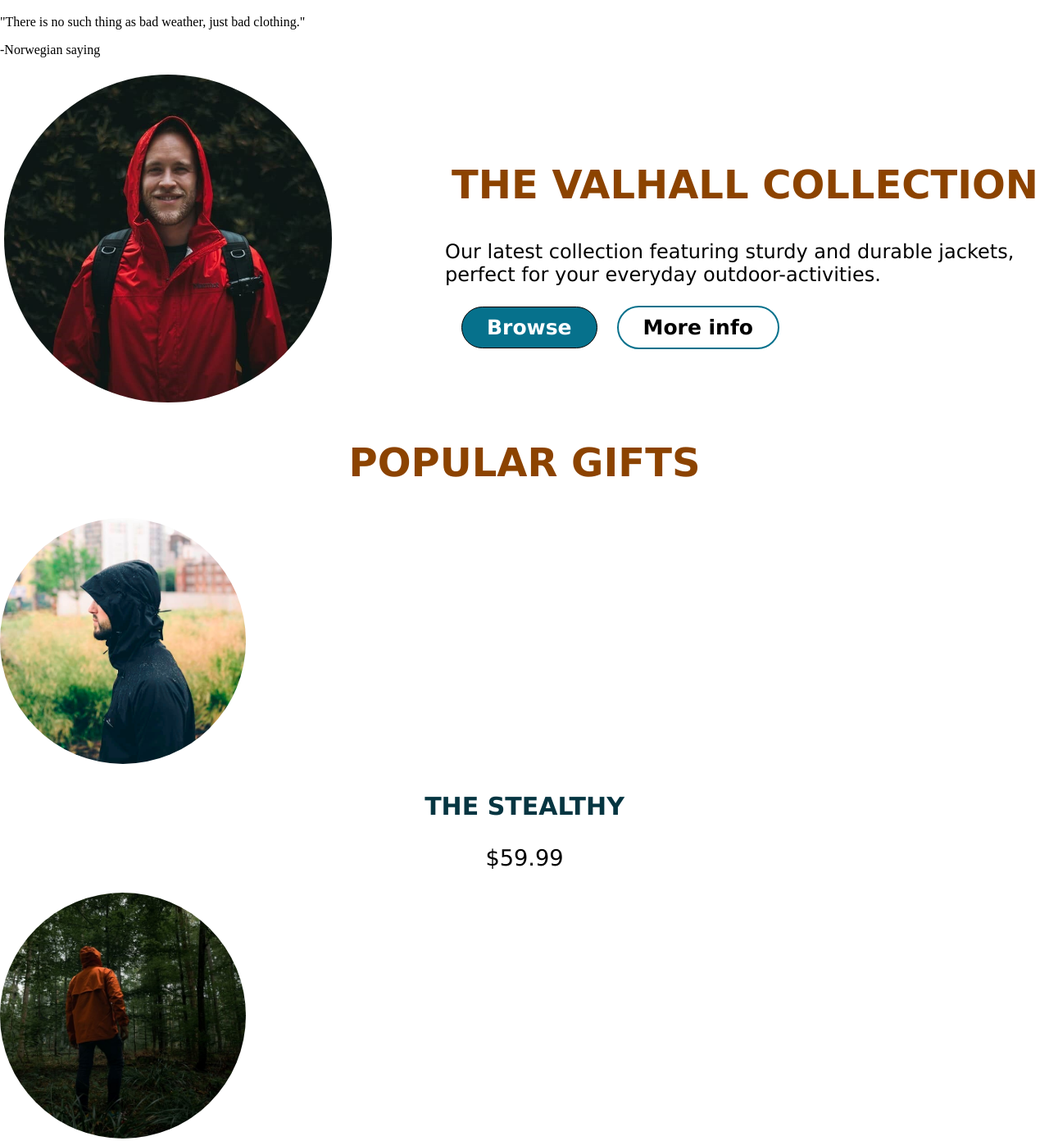
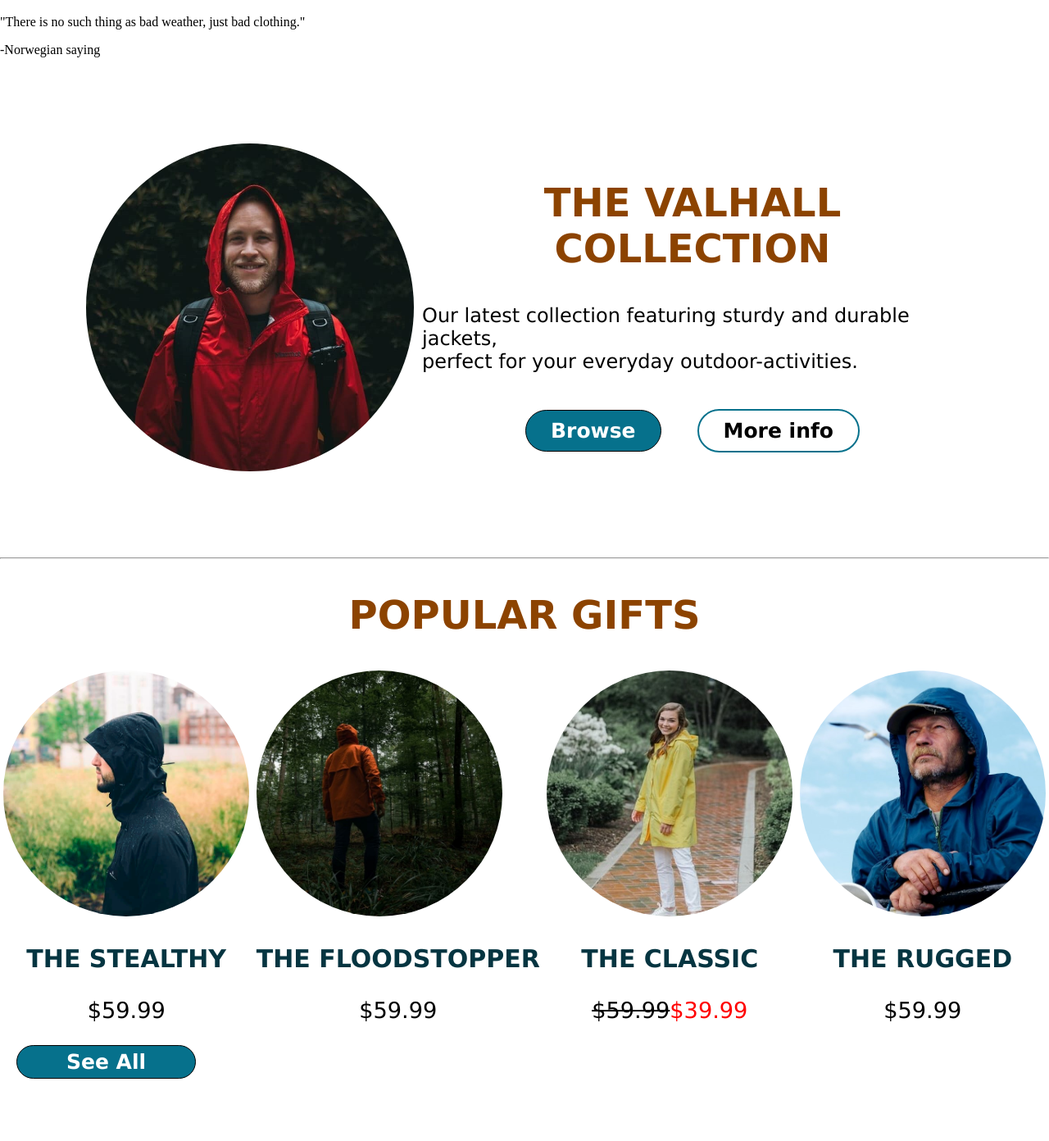
Before and after one commit to Noroff-FEU-Assignments/cross-course-project-martinthoresen, a plain HTML site: page index.html in a window 1280 px wide. Shown: the part 919-2311 px from the top of the page at 82% size. Drawn offline with Linux system fonts and the light colour scheme.

Commit message:
fix margins, add gift section media query

```diff
--- a/css/styles.css
+++ b/css/styles.css
@@ -18,7 +18,7 @@ header {
   display: block;
   position: sticky;
   background: #06718c;
-  padding: 10px;
+  padding: 20px;
   top: 0;
 }
 nav {
@@ -35,7 +35,9 @@ nav a {
   text-transform: uppercase;
   color: #053541;
 }
-
+.hamburger-icon {
+  font-size: 30px;
+}
 h1 {
   color: #053541;
 }
@@ -72,6 +74,7 @@ h3 {
   align-items: center;
   flex-direction: column;
   text-align: center;
+  margin: 100px;
 }
 .container-collection p {
   font-family: Quattrocento, Verdana, Tahoma, sans-serif;
@@ -98,13 +101,13 @@ h3 {
   border-color: black;
   border-width: 1px;
   padding: 10px 30px;
+  margin: 20px;
   text-align: center;
   text-decoration: none;
   display: inline-block;
   font-family: Montserrat, Verdana, Tahoma, sans-serif;
   font-weight: bolder;
   font-size: 25px;
-  margin: 0 20px;
 }
 .small-button-stroke {
   background-color: transparent;
@@ -115,6 +118,7 @@ h3 {
   border-color: #06718c;
   border-width: 2px;
   padding: 10px 30px;
+  margin: 20px;
   text-align: center;
   text-decoration: none;
   display: inline-block;
@@ -141,6 +145,7 @@ h3 {
 }
 .container-gifts {
   display: flex;
+  align-items: center;
   justify-content: space-around;
   flex-direction: column;
 }
@@ -164,7 +169,7 @@ h3 {
   content: "$39.99";
   text-decoration: none;
   color: red;
-  display: block;
+  display: inline-block;
   text-align: center;
 }
 footer {
@@ -176,9 +181,12 @@ footer {
 }
 
 @media (min-width: 600px) {
+  header {
+    padding: 10px;
+  }
+
   nav {
     display: block;
-    position: relative;
     min-width: 1000px;
   }
 
@@ -187,14 +195,19 @@ footer {
     display: block;
   }
 
+  .container-gifts {
+    display: flex;
+    align-items: center;
+    justify-content: space-around;
+    flex-direction: row;
+  }
   .container-collection {
     flex-direction: row;
     align-items: center;
-    justify-content: center;
+    justify-content: space-around;
   }
-  .collection-text {
+  .container-collection p {
     text-align: left;
-    padding-left: 10%;
   }
   .hamburger-icon {
     display: none;
--- a/index.html
+++ b/index.html
@@ -46,13 +46,14 @@
         <div class="collection-text">
           <h2>The Valhall Collection</h2>
           <p>
-            Our latest collection featuring sturdy and durable jackets, perfect
-            for your everyday outdoor-activities.
+            Our latest collection featuring sturdy and durable jackets, <br />
+            perfect for your everyday outdoor-activities.
           </p>
           <a href="" class="small-button-fill">Browse</a>
           <a href="" class="small-button-stroke">More info</a>
         </div>
       </section>
+      <hr />
       <h2>Popular Gifts</h2>
       <section class="container-gifts">
         <div>
```
